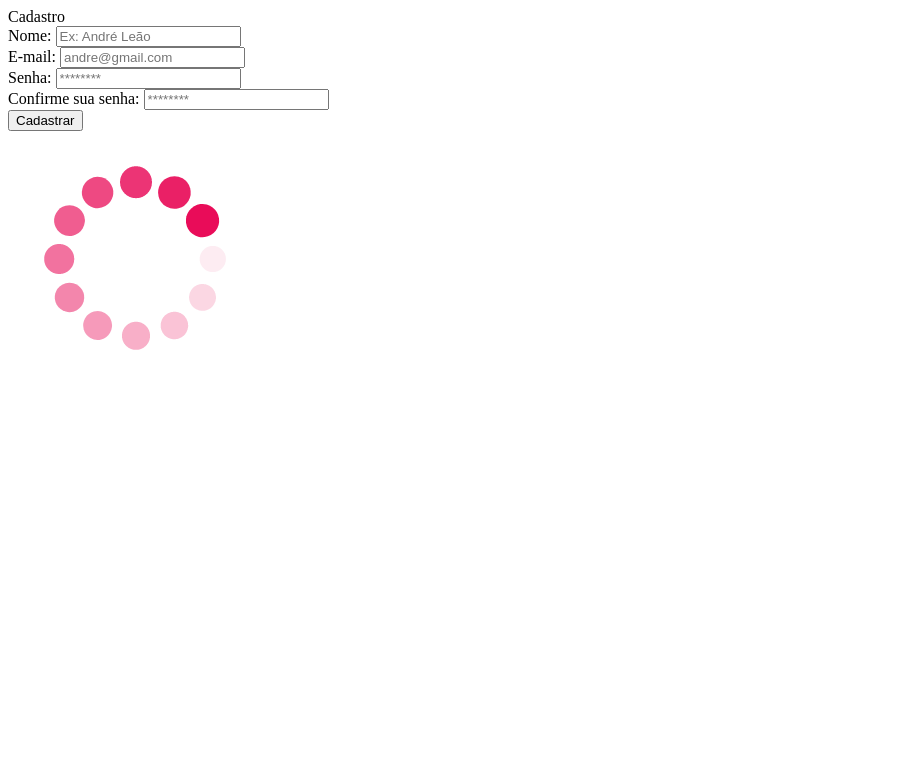
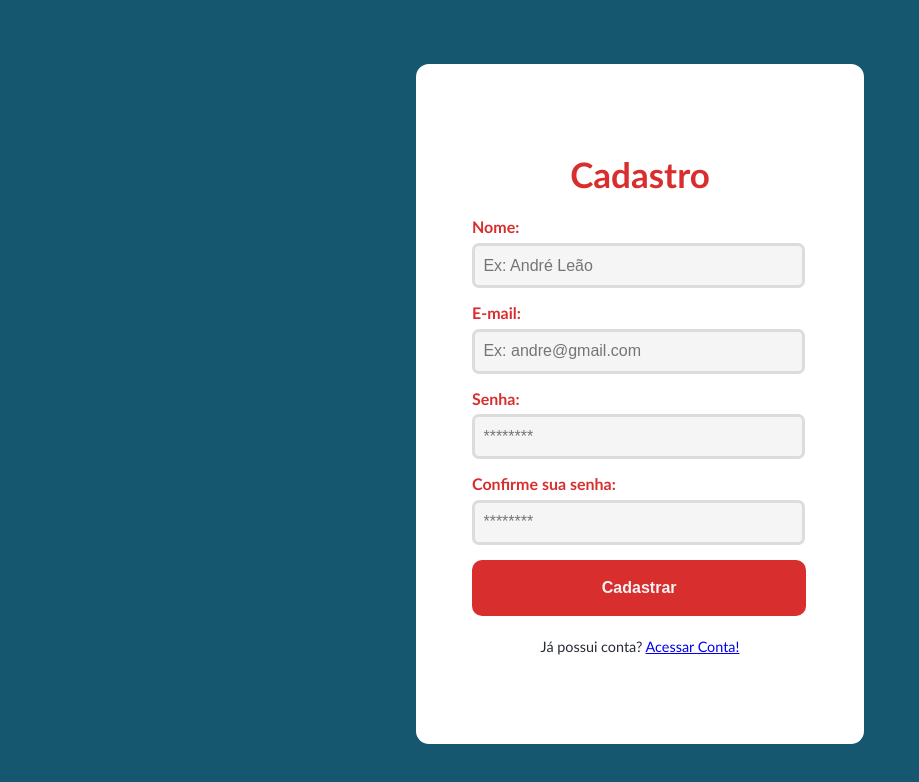
Before and after one commit to andreleao-sys/Projeto-Mundo-Ponyo, a website: page public/cadastro.html in a window 1280 px wide. Shown: the whole page, without its empty margins (0-919 px from the left). Drawn offline with Linux system fonts and the light colour scheme.

Commit message:
Estilizando campos da tela de cadastro

```diff
--- a/public/cadastro.html
+++ b/public/cadastro.html
@@ -7,17 +7,12 @@
     <script src="./js/sessao.js"></script>
 
     <link rel="shortcut icon" type="imagex/png" href="./img/ponyo-icone.png">
+    <link rel="stylesheet" type="text/css" href="css/login.css" media="screen" />
     <link rel="stylesheet" type="text/css" href="css/cadastro.css" media="screen" />
     <title>Mundo Ponyo | Cadastro</title>
 </head>
 <body>
     <div id="container">
-
-        <div class="alerta_erro">
-            <div class="card_erro" id="cardErro">
-                <span id="mensagem_erro"></span>
-            </div>
-        </div>
 
         <div id="div_cadastro">
             <div id="div_titulo">
@@ -30,7 +25,7 @@
                 </div>
                 <div id="div_email">
                     <label>E-mail:</label>
-                    <input type="text" id="iptEmail" placeholder="andre@gmail.com">
+                    <input type="text" id="iptEmail" placeholder="Ex: andre@gmail.com">
                 </div>
                 <div id="div_senha">
                     <label>Senha:</label>
@@ -45,8 +40,17 @@
                 </div>
             </div>
 
-            <div id="div_aguardar" class="loading-div">
+            <div id="div_fazerCadastro">
+                Já possui conta? <a href="login.html">Acessar Conta!</a>
+            </div>
+            <!-- <div id="div_aguardar" class="loading-div">
                 <img src="./assets/circle-loading.gif" id="loading-gif" />
+            </div> -->
+
+            <div class="alerta_erro">
+                <div class="card_erro" id="cardErro">
+                    <span id="mensagem_erro"></span>
+                </div>
             </div>
 
             <div id="div_erros_login"></div>
--- a/public/css/cadastro.css
+++ b/public/css/cadastro.css
@@ -0,0 +1,35 @@
+#container {
+    margin-top: 8vh;
+}
+
+#div_cadastro {
+    background-color: white;
+    width: 35%;
+    height: 85vh;
+    border-radius: 13px;
+    display: flex;
+    flex-direction: column;
+    justify-content: center;
+    align-items: center;
+}
+#corpo_cadastro {
+    width: 75%;
+    display: flex;
+    flex-direction: column;
+    gap: 15px;
+}
+/* #div_email {
+    display: flex;
+    flex-direction: column;
+    width: 100%;
+}
+#div_senha {
+    display: flex;
+    flex-direction: column;
+    width: 100%;
+} */
+#div_confirmarSenha {
+    display: flex;
+    flex-direction: column;
+    width: 100%;
+}
```
